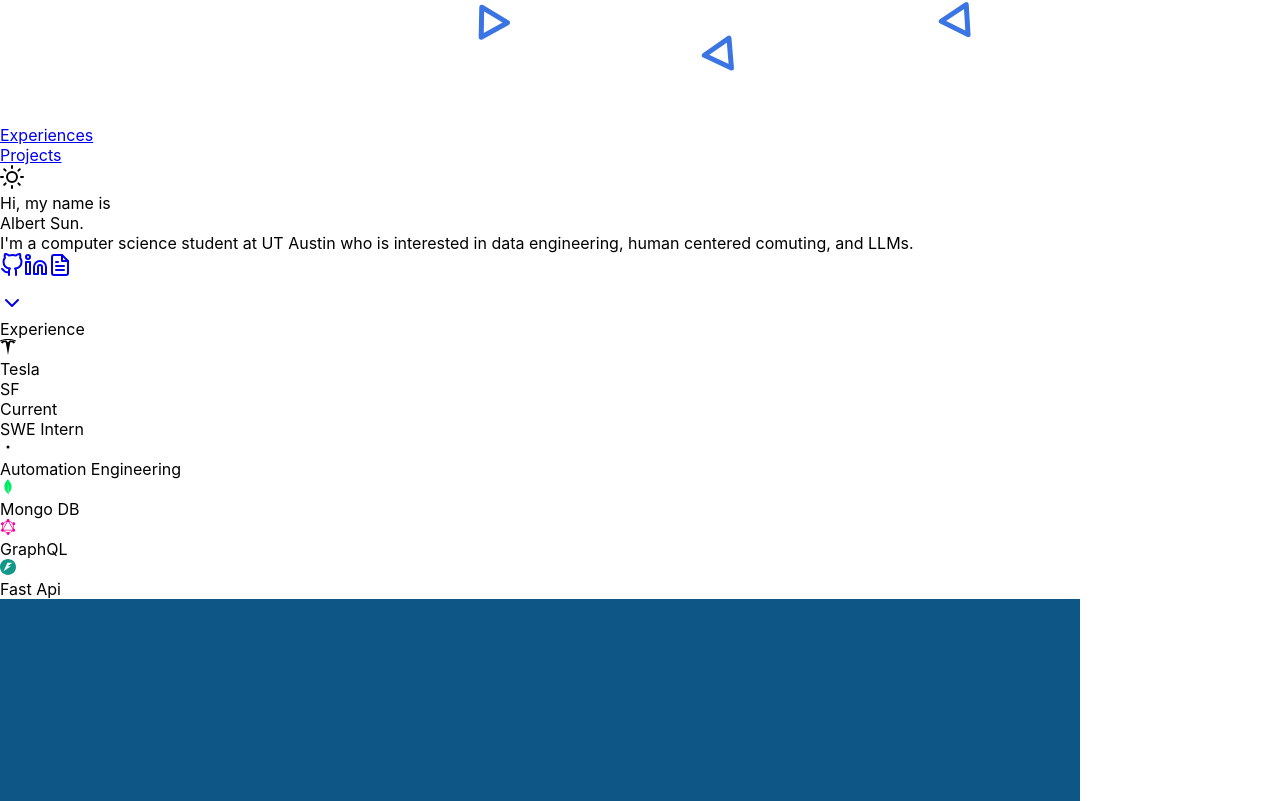
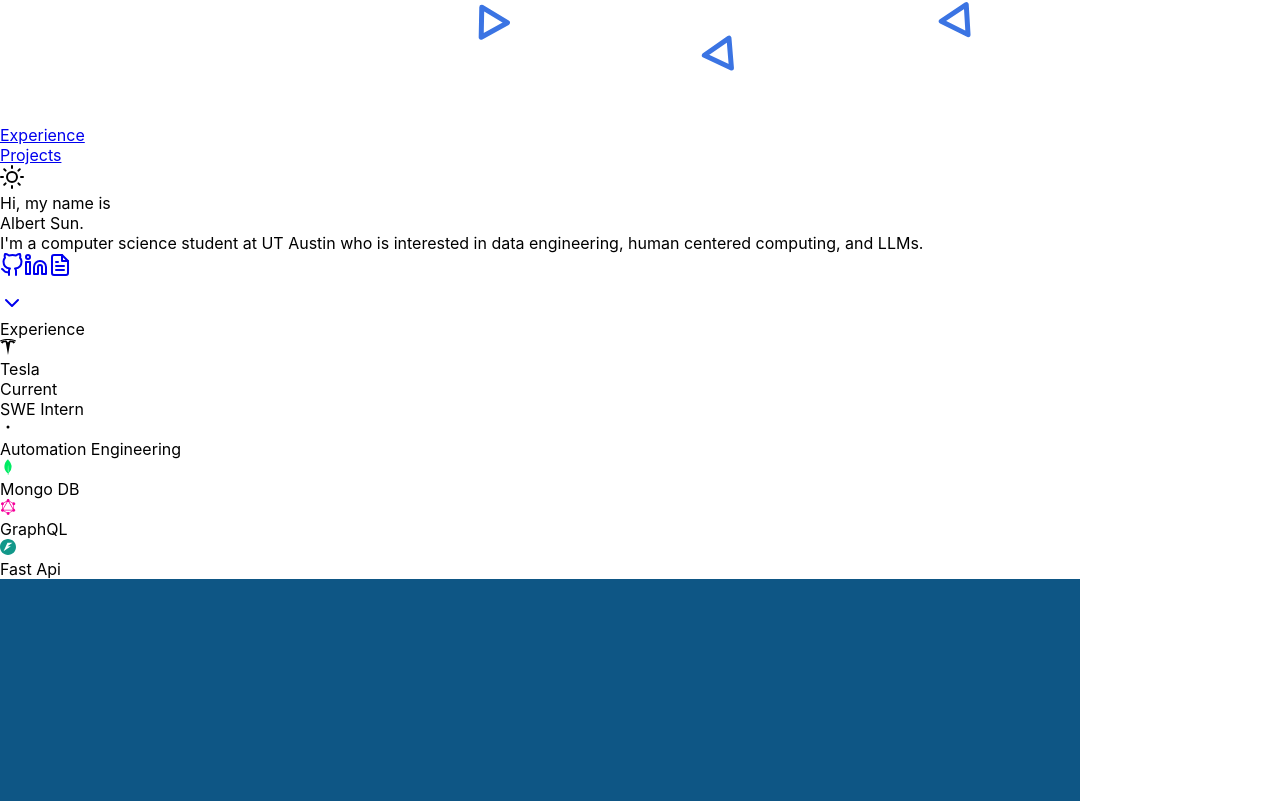
Before and after one commit to albertsun0/website2, a React (Create React App) app: page / in a window 1280 px wide. Shown: the part 679-1480 px from the top of the page. Built offline with nearby package versions, Linux system fonts and the light colour scheme.

Commit message:
update url

```diff
--- a/package.json
+++ b/package.json
@@ -2,7 +2,7 @@
   "name": "website2",
   "version": "0.1.0",
   "private": true,
-  "homepage": "https://albert.doshy.org",
+  "homepage": "https://asun.dev",
   "dependencies": {
     "@testing-library/jest-dom": "^5.16.1",
     "@testing-library/react": "^12.1.2",
--- a/src/components/sections/Experience.js
+++ b/src/components/sections/Experience.js
@@ -9,6 +9,8 @@ import {
   SiNextdotjs,
   SiTypescript,
   SiFastapi,
+  SiPython,
+  SiAwslambda,
 } from "react-icons/si";
 import { GrGraphQl } from "react-icons/gr";
 import { BsDot } from "react-icons/bs";
@@ -48,6 +50,7 @@ const experiences = [
     dates: "Jun 2024 - Aug 2024",
     location: "Dallas",
     skills: [
+      { name: "Python", icon: SiPython, color: "#ffdc69" },
       {
         name: "Spark",
         icon: SiApachespark,
@@ -57,6 +60,11 @@ const experiences = [
         name: "Snowflake",
         icon: SiSnowflake,
         color: "#259edc",
+      },
+      {
+        name: "AWS",
+        icon: SiAwslambda,
+        color: "#ff9900",
       },
     ],
   },
@@ -86,7 +94,7 @@ function Experience() {
   return (
     <div
       className="w-full flex flex-col lg:px-60 px-4 space-y-4 dark:text-stone-100 pb-10"
-      id="experiences"
+      id="experience"
     >
       <div className="text-2xl py-4 font-bold">Experience</div>
       <div className="flex flex-col space-y-4 md:space-y-0 dark:bg-zinc-800/90 px-4 border dark:border-gray-800 rounded-sm bg-white bg-opacity-80">
@@ -99,9 +107,6 @@ function Experience() {
                   <div className=" flex flex-row space-x-2 grow items-center rounded-md">
                     <div className="text-md font-semibold">
                       {experience.company}
-                    </div>
-                    <div className="bg-orange-300 dark:bg-orange-800 text-xs px-2 py-0 rounded-md">
-                      {experience.location}
                     </div>
                   </div>
                   <div className="opacity-80 text-sm">{experience.dates}</div>
--- a/src/components/sections/Nav.js
+++ b/src/components/sections/Nav.js
@@ -15,7 +15,7 @@ function Nav() {
         <div className="flex-grow"></div>
         <a href="#experiences">
           <div className="hover:text-orange-400 cursor-pointer transition-all duration-500">
-            Experiences
+            Experience
           </div>
         </a>
         <a href="#showcase">
--- a/src/components/sections/Top.js
+++ b/src/components/sections/Top.js
@@ -32,7 +32,7 @@ function Top() {
           I'm a computer science student at{" "}
           <span className="font-bold">UT Austin</span> who is interested in{" "}
           <span className="font-bold">data engineering</span>, human centered
-          comuting, and <span className="font-bold">LLMs</span>.
+          computing, and <span className="font-bold">LLMs</span>.
         </div>
         <div className="flex flex-row items-center space-x-4 sm:w-full">
           <IconList></IconList>
@@ -47,7 +47,7 @@ function Top() {
           </div> */}
         </div>
         <div>
-          <a href="#showcase" className="w-24">
+          <a href="#experience" className="w-24">
             <DownArrow className="arrowAnimate"></DownArrow>
           </a>
         </div>
```
